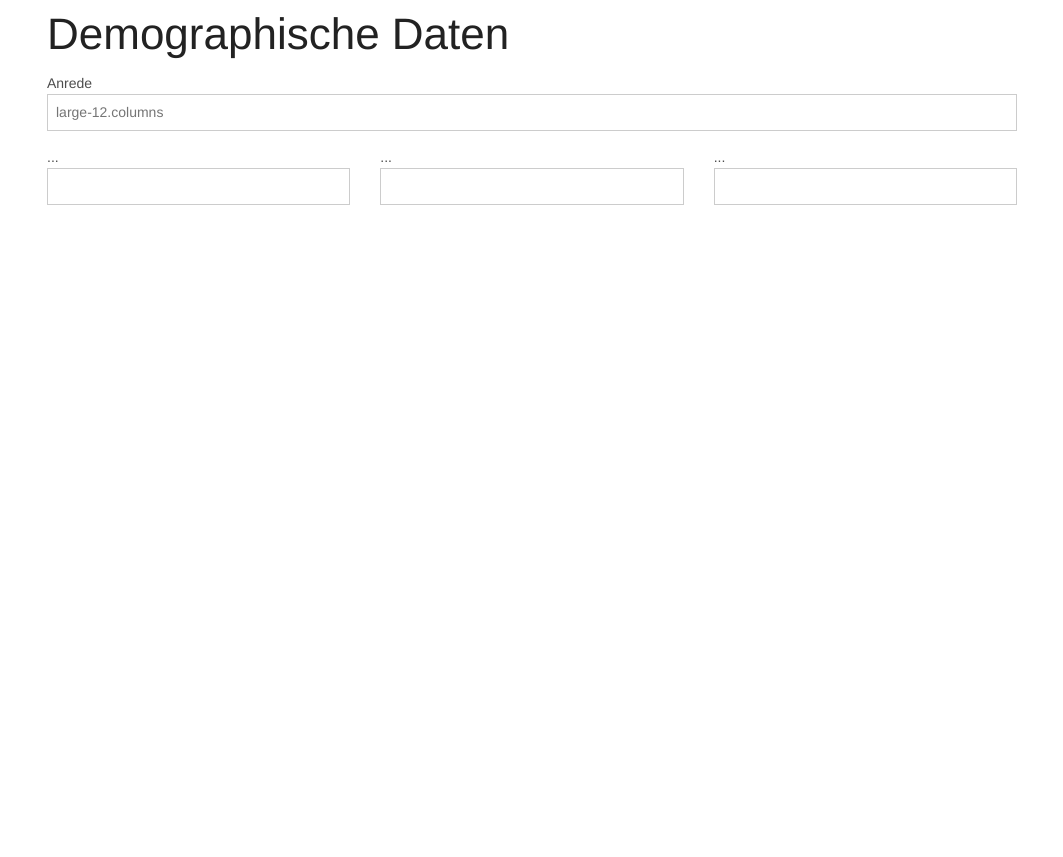
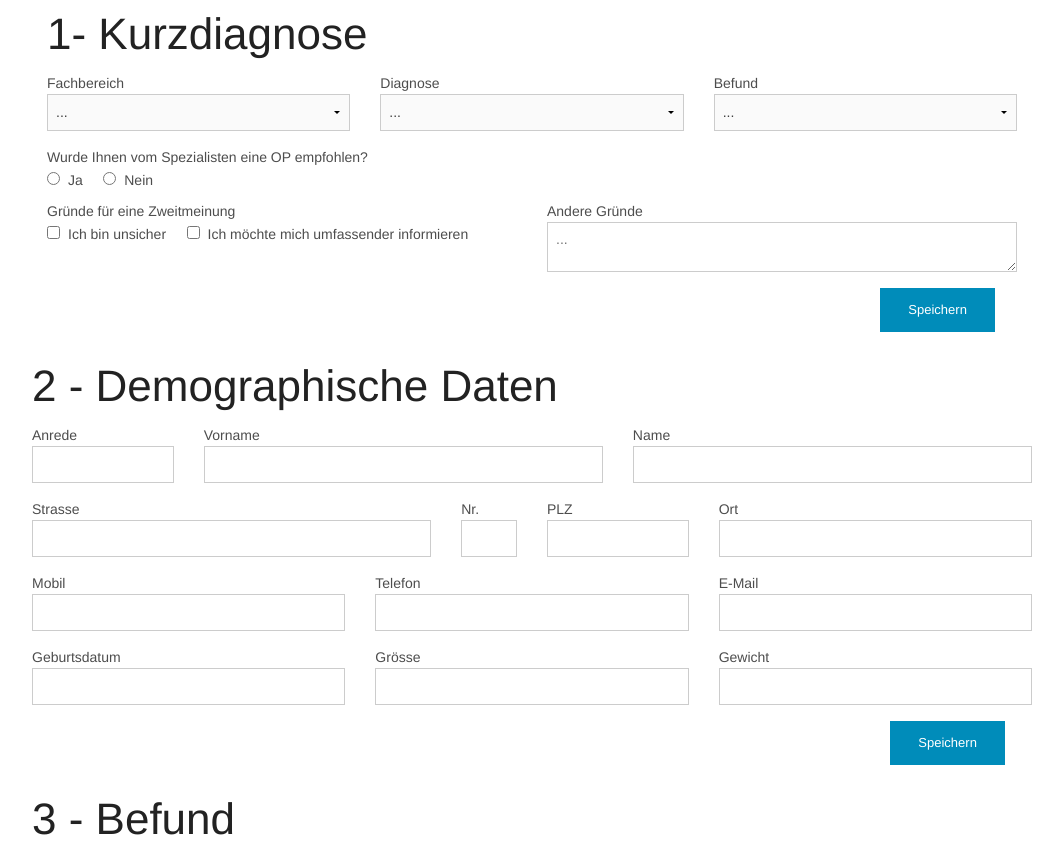
Before and after one commit to pfederi/opCheck, a PHP site: page /de/demographische-daten.php in a window 1280 px wide. Shown: the part 100-957 px from the top of the page, without its empty margins (108-1171 px from the left). Before the commit the page ends 305 px from the top, so only its background shows below. Run offline with PHP 8.4, Linux system fonts and the light colour scheme.

Commit message:
Initialversion Demographische Seiten
Irgendwie ist mir wohl am Ende ein <div> verloren gegangen. Kommt
davon, wenn man nicht Schluss macht wenn Zeit ist. :)

```diff
--- a/de/demographische-daten.php
+++ b/de/demographische-daten.php
@@ -1,31 +1,172 @@
 <?php include("../includes/header.inc.php"); ?>
 
-
-
+<!--Section 1 -->
 
    <div class="row">
     <div class="large-12 columns">
-    	<h1>Demographische Daten</h1>
+      <h1>1- Kurzdiagnose</h1>
       <form>
+          <div class="row">
+              <div class="large-4 columns">
+                <label>Fachbereich</label>
+                <select>
+                  <option value="#">...</option>
+                  <option value="herz-gefaess">Herz/Gefässerkrankungen</option>
+                  <option value="orthopaedie">Orthopädie</option>
+                  <option value="viszeral">Viszeralchirurgie</option>
+                  <option value="allgemein">Allgemeinchirurgie</option>
+                </select>
+                </label>
+              </div>
+              <div class="large-4 columns">
+                <label>Diagnose</label>
+                <select>
+                  <option value="#">...</option>
+                  <option value="herz-gefaess">Knie</option>
+                  <option value="ruecken">Rücken</option>
+                  <option value="schulter">Schulter</option>
+                  <option value="fuss">Fuss</option>
+                  <option value="hand">Hand</option>
+                  <option value="andere">andere</option>
+                </select>
+                </label>
+              </div>
+              <div class="large-4 columns">
+                 <label>Befund</label>
+                 <select>
+                  <option value="#">...</option>
+                  <option value="meniskuslaesion">Meniskusläsion</option>
+                  <option value="kreuzbandriss">Kreuzbandriss</option>
+                  <option value="kniegelenksentzuendung">Kniegelenksentzündung</option>
+                  <option value="andere">andere</option>
+                </select>
+                </label>
+              </div>
+          </div>
+          <div class="row">
+              <div class="large-12 columns">
+                <label>Wurde Ihnen vom Spezialisten eine OP empfohlen?</label>
+                <input type="radio" name="op-ja" value="Ja" id="op-ja"><label for="op-ja">Ja</label>
+                <input type="radio" name="op-nein" value="Nein" id="op-nein"><label for="op-nein">Nein</label>
+              </div>
+          </div>
+
+          <div class="row">
+            <div class="large-6 columns">
+              <label>Gründe für eine Zweitmeinung</label>
+              <input id="checkbox1" type="checkbox"><label for="checkbox1">Ich bin unsicher</label>
+              <input id="checkbox2" type="checkbox"><label for="checkbox2">Ich möchte mich umfassender informieren</label>
+            </div>
+            <div class="large-6 columns">
+              <label>Andere Gründe
+                <textarea placeholder="..."></textarea>
+              </label>
+            </div>
+          </div>
+<!-- -->
+          <div class="row">
+              <div class="large-10 columns">
+
+              </div>
+              <div class="large-2 columns">
+                <a href="#" class="button [tiny small large]">Speichern</a>
+              </div>
+
+<!-- -->
+
+      </form>
+    </div>
+  </div>
+
+
+<!--Section 2 -->
+
+  <div class="row">
+    <div class="large-12 columns">
+    	<h1>2 - Demographische Daten</h1>
+    	<form>
+  				<div class="row">
+  				   	<div class="large-2 columns">
       					<label>Anrede</label>
-        	<input type="text" placeholder="large-12.columns" />
+        				<input type="text"/>
+        			</div>
+  				   	<div class="large-5 columns">
+        				<label>Vorname</label>
+        				<input type="text"/>
+        			</div>
+  				   	<div class="large-5 columns">
+        				 <label>Name</label>
+        				<input type="text"/>
+        			</div>
+        	</div>
 
+          <div class="row">
+              <div class="large-5 columns">
+                <label>Strasse</label>
+                <input type="text"/>
+              </div>
+              <div class="large-1 columns">
+                <label>Nr.</label>
+                <input type="text"/>
+              </div>
+              <div class="large-2 columns">
+                <label>PLZ</label>
+                <input type="text"/>
+              </div>
+              <div class="large-4 columns">
+                 <label>Ort</label>
+                <input type="text"/>
+              </div>
+          </div>
 
           <div class="row">
               <div class="large-4 columns">
-      					<label>...</label>
+                <label>Mobil</label>
                 <input type="text"/>
               </div>
               <div class="large-4 columns">
-        				<label>...</label>
+                <label>Telefon</label>
                 <input type="text"/>
               </div>
               <div class="large-4 columns">
-        				 <label>...</label>
+                 <label>E-Mail</label>
                 <input type="text"/>
               </div>
           </div>
+
+          <div class="row">
+              <div class="large-4 columns">
+                <label>Geburtsdatum</label>
+                <input type="text"/>
+              </div>
+              <div class="large-4 columns">
+                <label>Grösse</label>
+                <input type="text"/>
+              </div>
+              <div class="large-4 columns">
+                 <label>Gewicht</label>
+                <input type="text"/>
+              </div>
+            </div>
+          <div class="row">
+              <div class="large-10 columns">
+
+              </div>
+              <div class="large-2 columns">
+                <a href="#" class="button [tiny small large]">Speichern</a>
+              </div>
+          </div>
     	</form>
+
+<!--Section 3 -->
+
+   <div class="row">
+    <div class="large-12 columns">
+      <h1>3 - Befund</h1>
+    </div>
+  </div>
+
+
     </div>
   </div>
 
--- a/de/index.php
+++ b/de/index.php
@@ -3,6 +3,7 @@
 <div class="row surgeon">
 	<div class="large-12 columns large-centered">
 		<h1>Lorem Ipsum dolor sit amet</h1>
+		<a href="de/demographische-daten.php">Zweitmeinung bestellen</a>
 	</div>
 </div>
 
```
Lines whose indentation alone changed are shown as unchanged.
